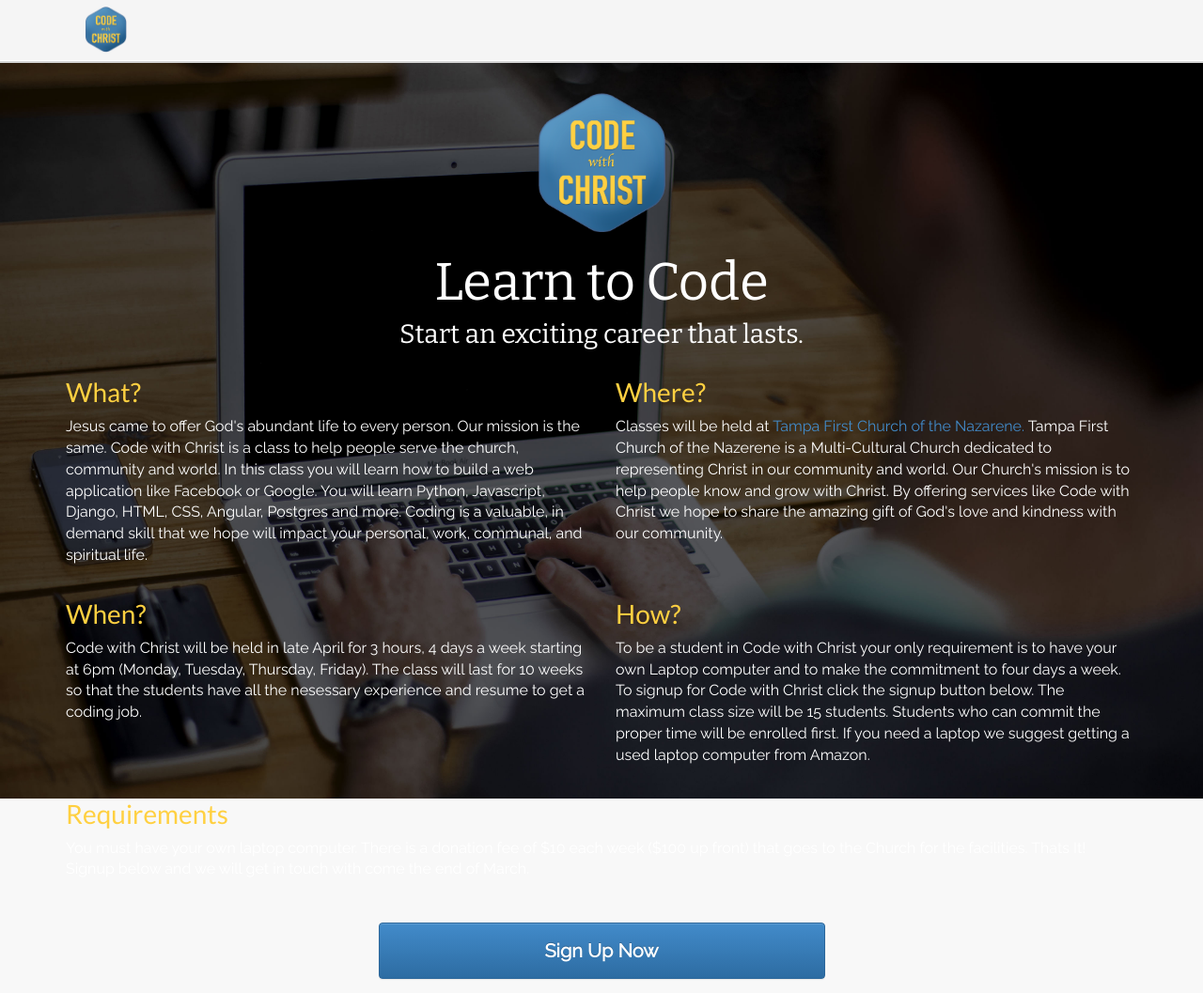
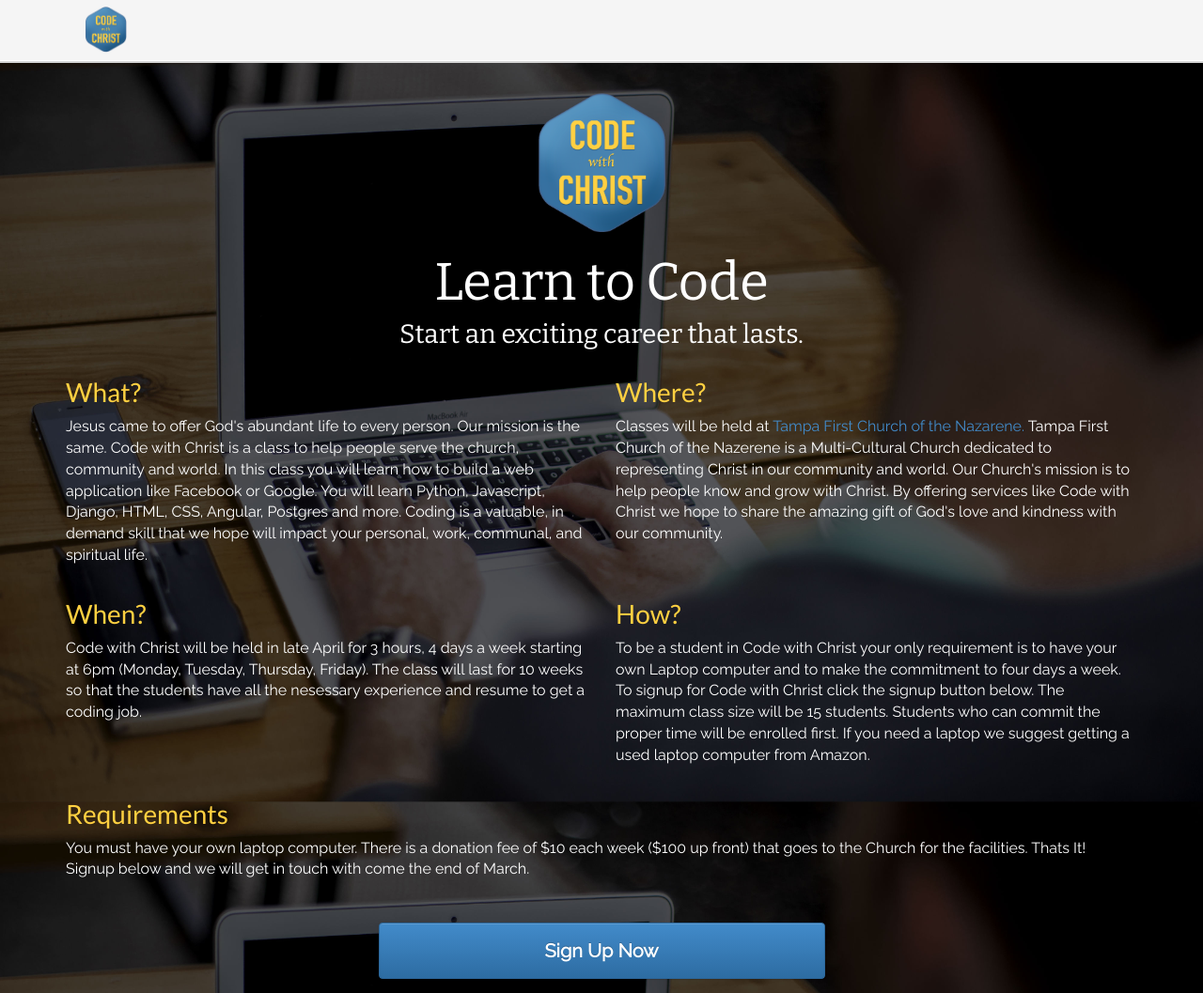
Before and after one commit to Kazanz/cwc, a Django app: page / in a window 1280 px wide. Shown: the whole page at 94% size. Run offline with Django 3.2, Linux system fonts and the light colour scheme; parts of the project's set-up code (start-up, migrations or seed data) failed here and were passed over; some libraries are stand-ins or nearby versions.

Commit message:
server side changes

```diff
--- a/templates/base.html
+++ b/templates/base.html
@@ -24,6 +24,11 @@
             body {
                 padding-top: 50px;
                 padding-bottom: 20px;
+ 	        background: url({% static 'images/macbook-dark.jpg' %}) no-repeat center center fixed;
+                -webkit-background-size: cover;
+                -moz-background-size: cover;
+                -o-background-size: cover;
+                background-size: cover;
             }
             .navbar-link {
                 background: url({% static 'images/icon_sprites.png' %}) left -11px no-repeat
--- a/templates/landing.html
+++ b/templates/landing.html
@@ -9,6 +9,7 @@
     font-family: 'Bitter', serif;
     font-size: 2em;
     margin: 0 0 0 0;
+    background: None;
 }
 
 .jumbotron h1 {
@@ -72,7 +73,8 @@ video { display: block; }
 {% block body %}
 
     <!-- Main jumbotron for a primary marketing message or call to action -->
-    <div class="jumbotron" style="height: 100vh; background-image: url({% static 'images/macbook-dark.jpg' %}); background-size: 100%;">
+ <!--background-image: url({% static 'images/macbook-dark.jpg' %}); background-size: 100%;-->
+    <div class="jumbotron" style="height: 100vh;">
         {% if not form %}
         <div class="container">
             <center>
```
